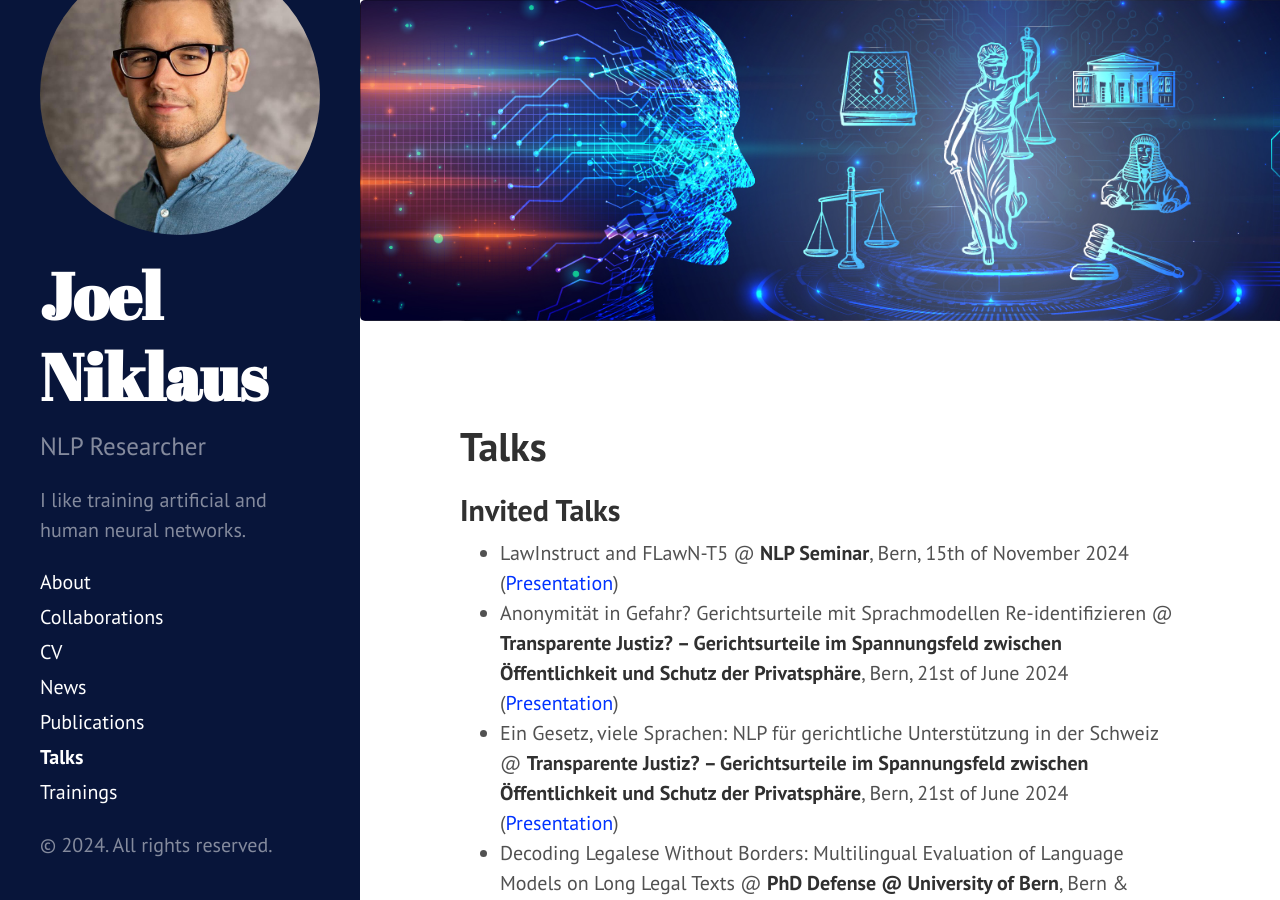
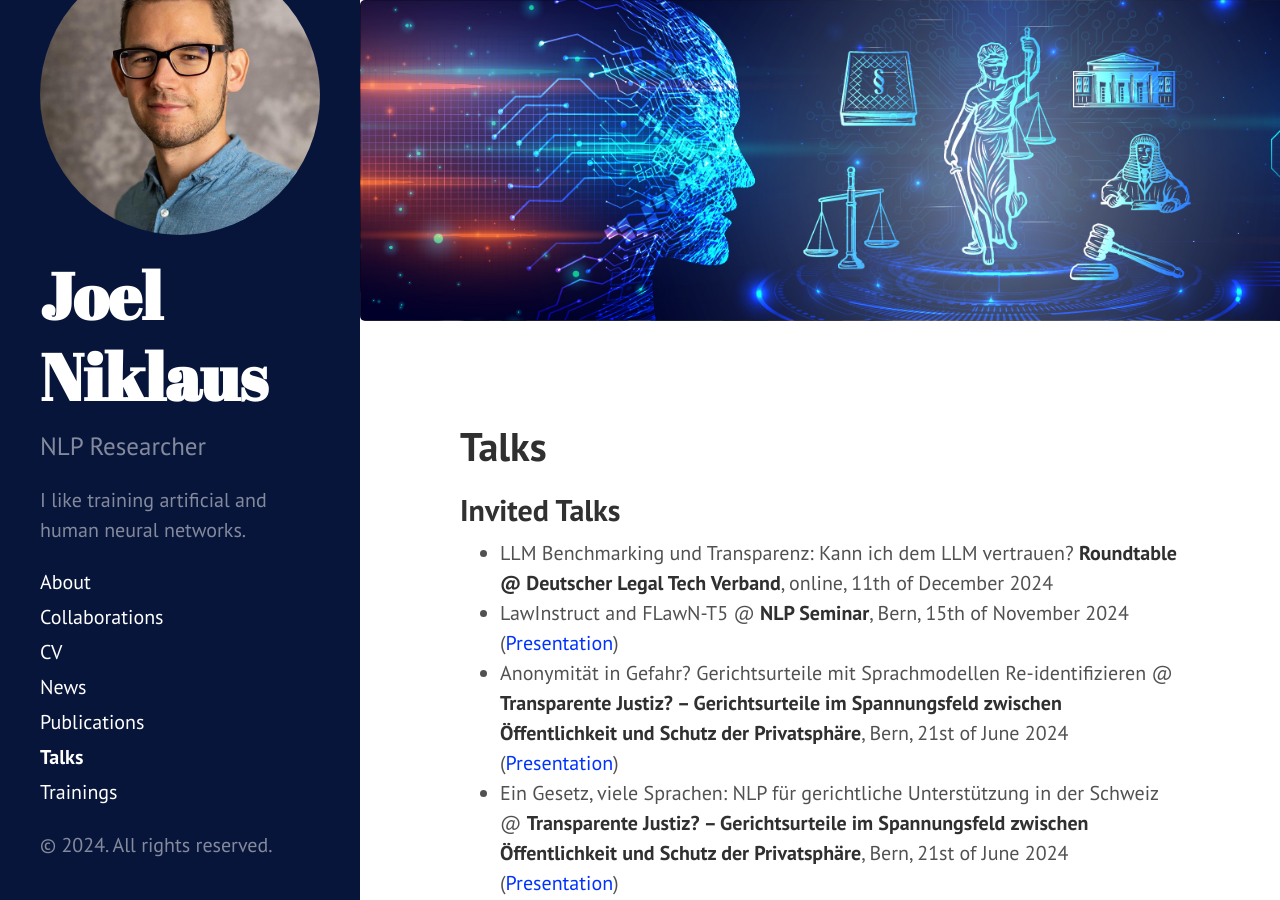
Before and after one commit to JoelNiklaus/joelniklaus.github.io, a Jekyll site: the page built from _pages/talks.md, in a window 1280 px wide and 900 px high. Built offline with Jekyll 4.4.1, drawn with Linux system fonts in a browser that asks for light colours; a style sheet for code colours, icons or effects is not loaded.

Commit message:
Added roundtable
Signed-off-by: Joel Niklaus <me@joelniklaus.ch>

```diff
--- a/_pages/talks.md
+++ b/_pages/talks.md
@@ -5,6 +5,7 @@ title: Talks
 
 ## Invited Talks
 
+* LLM Benchmarking und Transparenz: Kann ich dem LLM vertrauen? **Roundtable @ Deutscher Legal Tech Verband**, online, 11th of December 2024
 * LawInstruct and FLawN-T5 @ **NLP Seminar**, Bern, 15th of November 2024 ([Presentation](https://docs.google.com/presentation/d/1tIhIYSrkHOCAwqNNDUuoaJtiXPrZjps04PEsezqEtxo/edit?usp=sharing))
 * Anonymität in Gefahr? Gerichtsurteile mit Sprachmodellen Re-identifizieren @ **Transparente Justiz? – Gerichtsurteile im Spannungsfeld zwischen Öffentlichkeit und Schutz der Privatsphäre**, Bern, 21st of June 2024 ([Presentation](https://docs.google.com/presentation/d/14RKEI4pjt6OzrDflpxCV_mnfNd8SmShd-akAquN_8lc/edit?usp=sharing))
 * Ein Gesetz, viele Sprachen: NLP für gerichtliche Unterstützung in der Schweiz @ **Transparente Justiz? – Gerichtsurteile im Spannungsfeld zwischen Öffentlichkeit und Schutz der Privatsphäre**, Bern, 21st of June 2024 ([Presentation](https://docs.google.com/presentation/d/1CAFBC83Z7E9fBB7-tEGGj8-kzKXl1DhLto_bL9Sf2yM/edit?usp=sharing))
```
